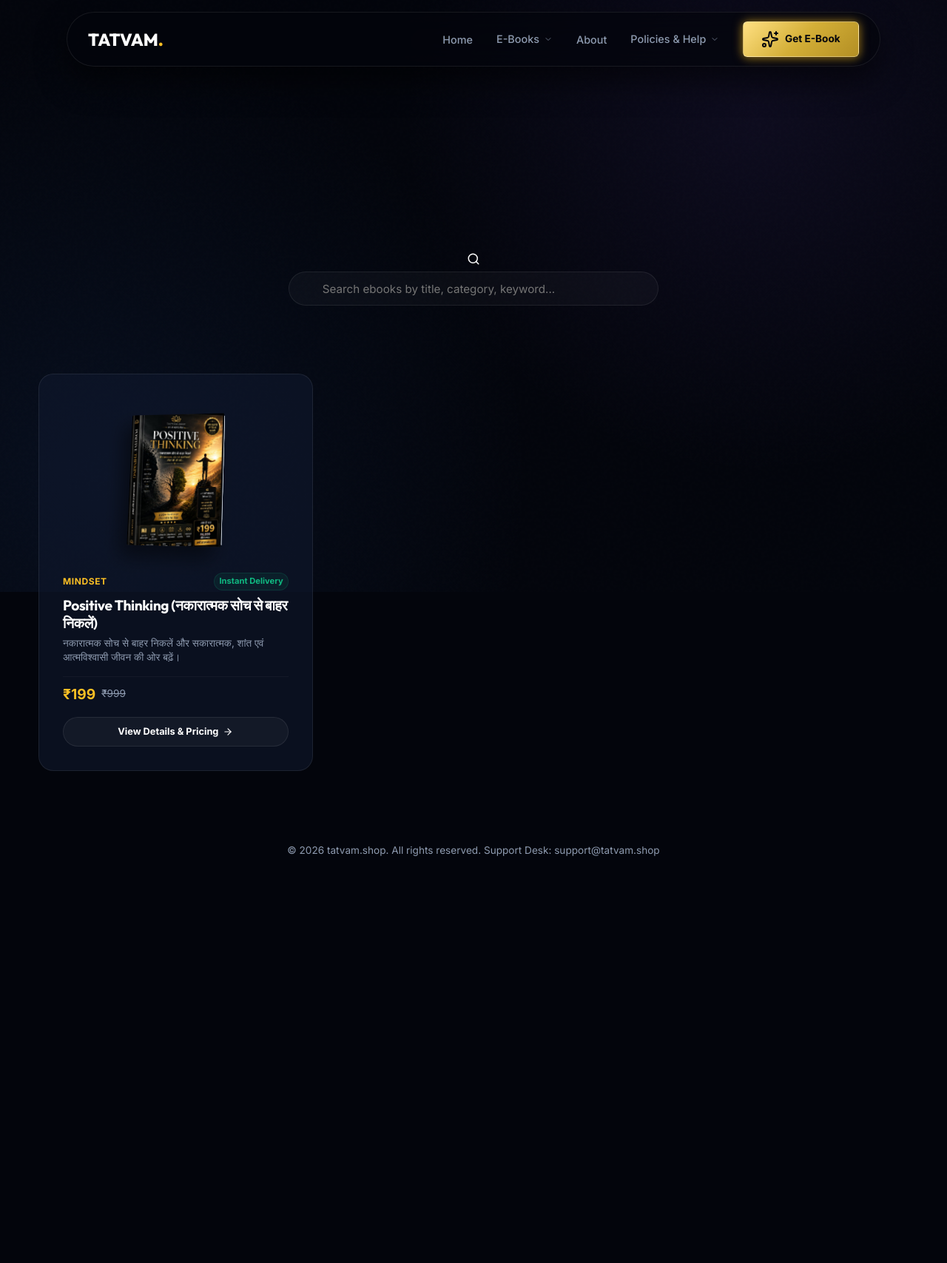
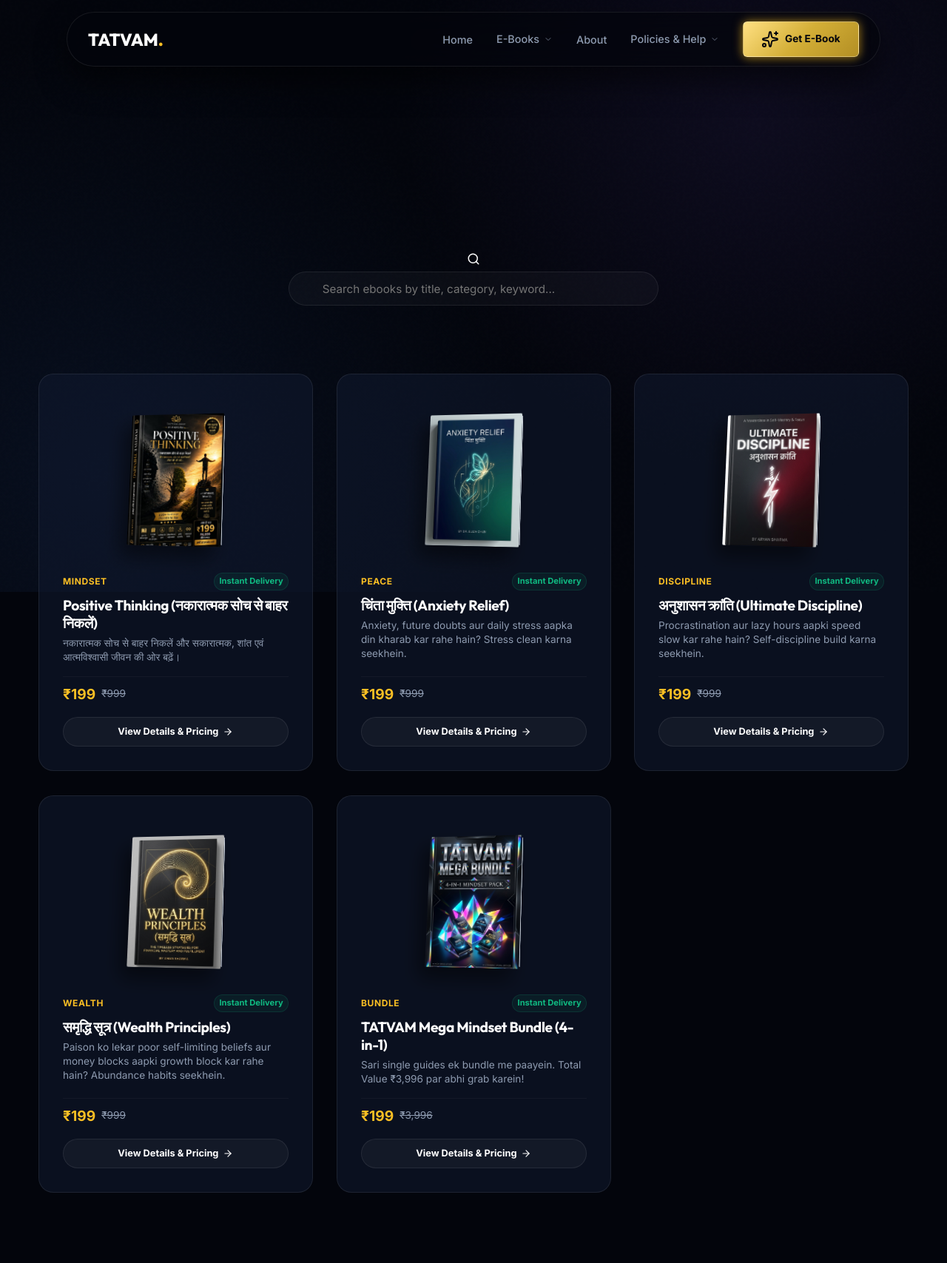
Before and after one commit to ratnakarmishrajsp/tatvam, a PHP site: page /library.php in a window 1280 px wide. Shown: the top 1707 px of the page at 74% size. Before the commit the page ends 1157 px from the top, so only its background shows below. Run offline with PHP 8.4, Linux system fonts and the light colour scheme.

Commit message:
fix: Show all e-books in nav dropdown and library page

```diff
--- a/library.php
+++ b/library.php
@@ -6,7 +6,7 @@
 require_once __DIR__ . '/db.php';
 
 try {
-    $stmt = $db->query("SELECT * FROM products WHERE slug = 'positive-thinking'");
+    $stmt = $db->query("SELECT * FROM products ORDER BY id ASC");
     $products = $stmt->fetchAll(PDO::FETCH_ASSOC);
 } catch (Exception $e) {
     die("Database Query Failed: " . $e->getMessage());
@@ -193,8 +193,12 @@ function getProductUrl($slug) {
                 <div class="nav-dropdown">
                     <a href="library.php" class="nav-link dropdown-trigger">E-Books <i data-lucide="chevron-down" class="dropdown-icon"></i></a>
                     <div class="dropdown-menu">
-                        <a href="library.php" class="dropdown-item">All E-Books</a>
+                        <a href="library.php" class="dropdown-item">📚 All E-Books</a>
                         <a href="positive-thinking.html" class="dropdown-item">मन की शांति (Calm)</a>
+                        <a href="stress-worry.html" class="dropdown-item">चिंता मुक्ति (Anxiety Relief)</a>
+                        <a href="habit-freedom.html" class="dropdown-item">अनुशासन क्रांति (Discipline)</a>
+                        <a href="wealth-mindset.html" class="dropdown-item">समृद्धि सूत्र (Wealth)</a>
+                        <a href="bundle.html" class="dropdown-item">⚡ Mega Bundle (4-in-1)</a>
                     </div>
                 </div>
                 <a href="index.html#faq" class="nav-link">About</a>
```
Also changed, not shown: index.html (+6 -1 lines).
